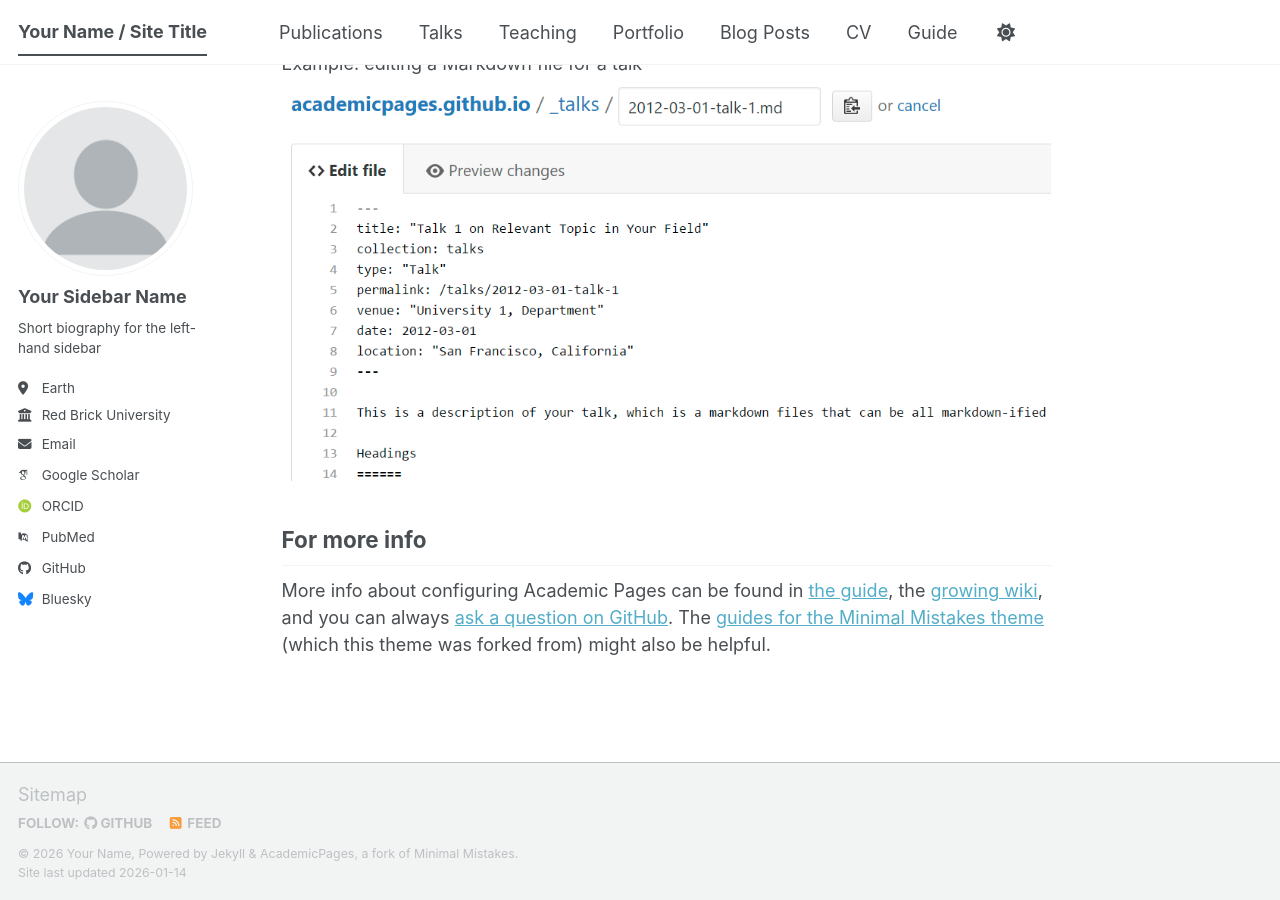
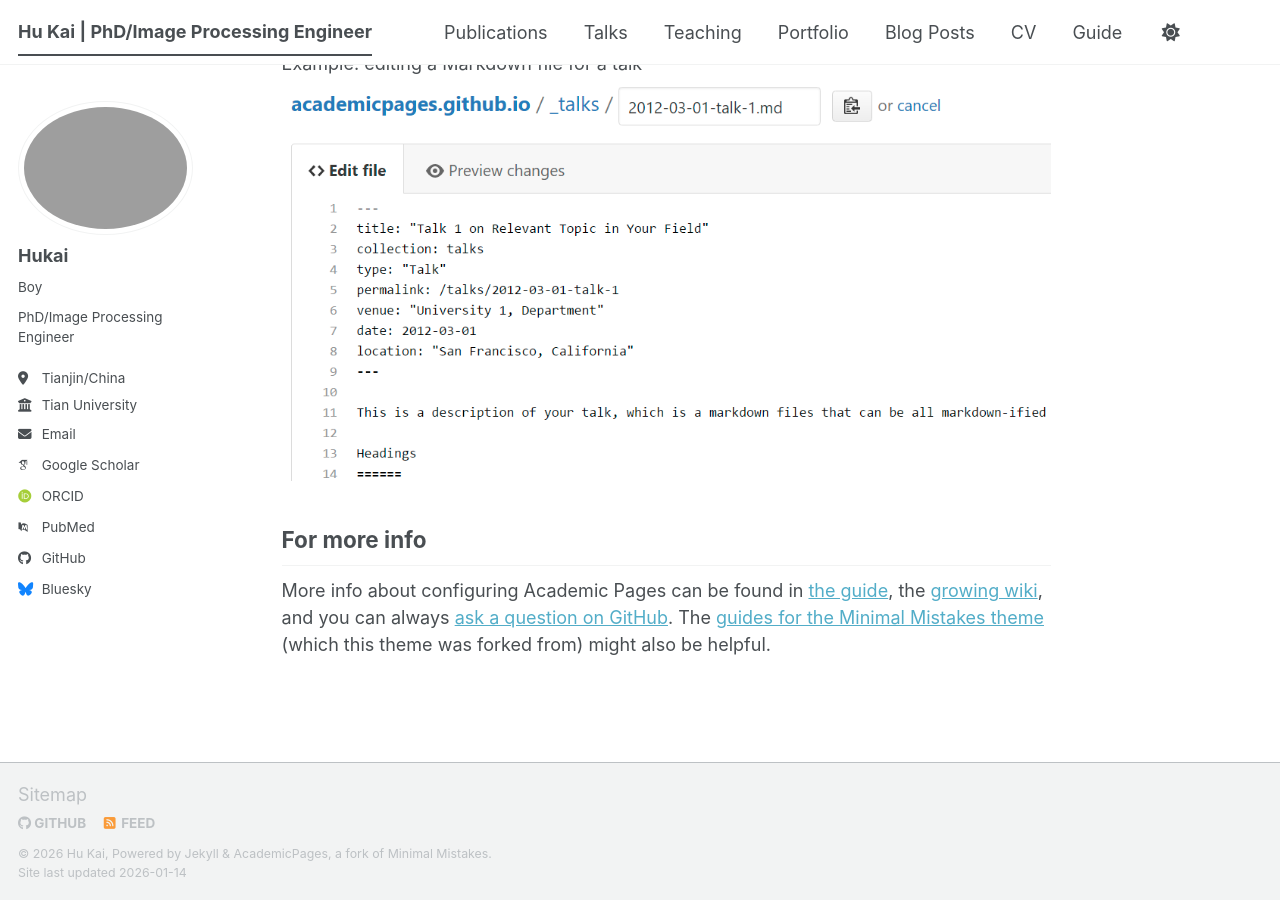
Before and after one commit to hukai-tju/hukai-tju.github.io, a Jekyll site: the page built from _pages/about.md, in a window 1280 px wide and 900 px high, scrolled down 2720 px. Built offline with Jekyll 4.4.1, drawn with Linux system fonts in a browser that asks for light colours; some web fonts are replaced; a script bundle is joined from its source files by our own code; library files that are not in the unit come from our copies.

Commit message:
Update site configuration for personal details

```diff
--- a/_config.yml
+++ b/_config.yml
@@ -7,30 +7,30 @@
 # server process.
 
 # Basic Site Settings
-locale                   : "en-US"
+locale                   : "China"
 site_theme               : "default" # The available themes options are "default", "air", "sunrise", "mint", "dirt" and "contrast"
-title                    : "Your Name / Site Title"
+title                    : "Hu Kai | PhD/Image Processing Engineer"
 title_separator          : "-"
-name                     : &name "Your Name"
-description              : &description "Your Name's academic portfolio"   # Update this with a general description of your site, this is the default if not overridden by a page
-url                      : https://academicpages.github.io # The base hostname & protocol for your site e.g. "https://[your GitHub username].github.io",
+name                     : &name "Hu Kai"
+description              : &description "Opportunities are only reserved for those who are prepared"   # Update this with a general description of your site, this is the default if not overridden by a page
+url                      : https://hukai-tju.github.io # The base hostname & protocol for your site e.g. "https://[your GitHub username].github.io",
                                                            # or if you already have some other page hosted on Github then use "https://[your GitHub username].github.io/[Your Repo Name]"
 baseurl                  : "" # the subpath of your site, e.g. "/blog"
-repository               : "academicpages/academicpages.github.io"
+repository               : "hukai-tju/hukai-tju.github.io"
 
 # Site Author - The following control what appear as part of the author content on the side bar.
 #               If a field is blank the icon and link will not appear, otherwise it will be shown.
 #               Additional customization can be done by editing /_includes/author-profile.html
 author:
   # Biographic information
-  avatar           : "profile.png"
-  name             : "Your Sidebar Name"
-  pronouns         : # example: "she/her"
-  bio              : "Short biography for the left-hand sidebar"
-  location         : "Earth"
-  employer         : "Red Brick University"
+  avatar           : "hu.png"
+  name             : "Hukai"
+  pronouns         : Boy
+  bio              : "PhD/Image Processing Engineer"
+  location         : "Tianjin/China"
+  employer         : "Tian University"
   uri              : # URL
-  email            : "none@example.org"
+  email            : "kaihu@tju.edu.cn"
 
   # Academic websites
   academia         : # URL
```
